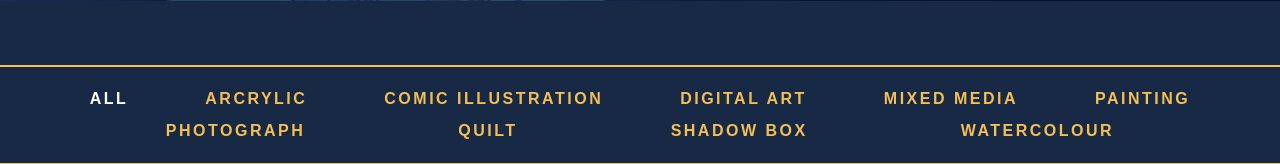
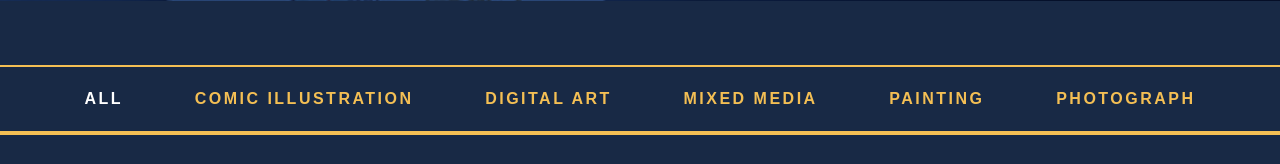
Before and after one commit to carissas086/flg, a PHP site: page / in a window 1280 px wide. Shown: the part 900-1064 px from the top of the page. Run offline with PHP 8.4, Linux system fonts and the light colour scheme; some libraries are stand-ins or nearby versions; some web fonts are replaced.

Commit message:
label adjustements

```diff
--- a/filters.php
+++ b/filters.php
@@ -15,16 +15,16 @@
 
         <!-- ==== EDIT MEDIUMS LIST ==== -->
                 <li class="is-selected" data-filter="*">All</li>
-                <li data-filter=".m-arcrylic">Arcrylic</li>
+                <!-- <li data-filter=".m-arcrylic">Arcrylic</li> -->
                 <li data-filter=".m-comic">Comic Illustration</li>
                 <!-- <li data-filter=".m-composite">Composite Photograph</li> -->
                 <li data-filter=".m-digitalart">Digital Art</li>
                 <li data-filter=".m-mixedmedia">Mixed Media</li>
                 <li data-filter=".m-painting">Painting</li>
                 <li data-filter=".m-photograph">Photograph</li>
-                <li data-filter=".m-quilt">Quilt</li>
-                <li data-filter=".m-shadowbox">Shadow Box</li>
-                <li data-filter=".m-watercolour">Watercolour</li>
+                <!-- <li data-filter=".m-quilt">Quilt</li>
+                <li data-filter=".m-shadowbox">Shadow Box</li> -->
+                <!-- <li data-filter=".m-watercolour">Watercolour</li> -->
                 <!-- <li data-filter=".m-3d">3D Illustration</li> -->
 
         </ul>
--- a/galleries/christmas22/christmas22artwork/christmas2201.php
+++ b/galleries/christmas22/christmas22artwork/christmas2201.php
@@ -1,5 +1,5 @@
 <!-- FLG1 -->
-<div class="grid-item g-christmas22 m-arcrylic a-001">
+<div class="grid-item g-christmas22 m-arcrylic m-painting a-001">
     <a href="#" aria-controls="aside" aria-expanded="false"
         class="tile" id="flg1">
         <img src="images/flg1_thumb_light.jpg" alt="Arcrylic painting on canvas">
--- a/galleries/christmas22/christmas22artwork/christmas2202.php
+++ b/galleries/christmas22/christmas22artwork/christmas2202.php
@@ -1,5 +1,5 @@
 <!-- FLG2 -->
-<div class="grid-item g-christmas22 m-arcrylic a-002">
+<div class="grid-item g-christmas22 m-arcrylic m-painting a-002">
     <a href="#" aria-controls="aside" aria-expanded="false"
         class="tile" id="flg2">
         <img src="images/flg2-1_thumb.jpg" alt="Arcrylic painting on canvas">
--- a/galleries/christmas22/christmas22artwork/christmas2203.php
+++ b/galleries/christmas22/christmas22artwork/christmas2203.php
@@ -1,5 +1,5 @@
 <!-- FLG3 -->
-<div class="grid-item g-christmas22 m-arcrylic a-002">
+<div class="grid-item g-christmas22 m-arcrylic m-painting a-002">
     <a href="#" aria-controls="aside" aria-expanded="false"
         class="tile" id="flg3">
         <img src="images/flg2-2_thumb.jpg" alt="Arcrylic painting on canvas">
--- a/galleries/christmas22/christmas22artwork/christmas2206.php
+++ b/galleries/christmas22/christmas22artwork/christmas2206.php
@@ -1,5 +1,5 @@
 <!-- FLG6 -->
-<div class="grid-item g-christmas22 m-arcrylic a-005">
+<div class="grid-item g-christmas22 m-arcrylic m-painting a-005">
     <a href="#" aria-controls="aside" aria-expanded="false"
         class="tile" id="flg6">
         <img src="images/flg6_thumb.jpg" alt="Arcrylic painting of the nativity">
--- a/galleries/christmas22/christmas22artwork/christmas2209.php
+++ b/galleries/christmas22/christmas22artwork/christmas2209.php
@@ -1,5 +1,5 @@
 <!-- FLG9 -->
-<div class="grid-item g-christmas22 m-watercolour a-008">
+<div class="grid-item g-christmas22 m-watercolour m-painting a-008">
     <a href="#" aria-controls="aside" aria-expanded="false"
         class="tile" id="flg9">
         <img src="images/flg9_thumb.jpg" alt="Watercolour painting on paper">
--- a/galleries/christmas22/christmas22artwork/christmas2210.php
+++ b/galleries/christmas22/christmas22artwork/christmas2210.php
@@ -1,5 +1,5 @@
 <!-- FLG10 -->
-<div class="grid-item g-christmas22 m-arcrylic a-010">
+<div class="grid-item g-christmas22 m-arcrylic m-painting a-010">
     <a href="#" aria-controls="aside" aria-expanded="false"
         class="tile" id="flg10">
         <img src="images/flg10_thumb.jpg" alt="Arcrylic painting on canvas of Bethelem">
--- a/galleries/christmas22/christmas22artwork/christmas2212.php
+++ b/galleries/christmas22/christmas22artwork/christmas2212.php
@@ -1,5 +1,5 @@
 <!-- FLG12 -->
-<div class="grid-item g-christmas22 m-quilt a-012">
+<div class="grid-item g-christmas22 m-quilt m-mixedmeida a-012">
     <a href="#" aria-controls="aside" aria-expanded="false"
         class="tile" id="flg12">
         <img src="images/flg12_thumb.jpg" alt="Photo of a decorative quilt depicting the nativity">
--- a/galleries/christmas22/christmas22artwork/christmas2213.php
+++ b/galleries/christmas22/christmas22artwork/christmas2213.php
@@ -1,14 +1,14 @@
 <!-- FLG13 -->
-<div class="grid-item g-christmas22 m-arcrylic a-013">
+<div class="grid-item g-christmas22 m-arcrylic m-painting a-013">
     <a href="#" aria-controls="aside" aria-expanded="false"
         class="tile" id="flg13">
-        <img src="images/flg13_thumb.jpg" alt="Arcrylic painting of the nativity on canvas">
+        <img src="images/flg13_thumb.jpg" alt="Arcrylic painting of the nativity">
 
         <!-- ==== FLG13 ASIDE ==== -->
             <div class="visually-hidden">
                 <div class="aside-img">
                     <div class="aside-top">
-                        <img src="images/flg13.jpg" alt="Arcrylic painting of the nativity on canvas">
+                        <img src="images/flg13.jpg" alt="Arcrylic painting of the nativity">
                     </div>
                 </div>
                 <div class="details panel-box is-flex">
--- a/galleries/christmas22/christmas22artwork/christmas2216.php
+++ b/galleries/christmas22/christmas22artwork/christmas2216.php
@@ -1,5 +1,5 @@
 <!-- FLG16 -->
-<div class="grid-item g-christmas22 m-arcrylic a-016">
+<div class="grid-item g-christmas22 m-arcrylic m-painting a-016">
     <a href="#" aria-controls="aside" aria-expanded="false"
         class="tile" id="flg16">
         <img src="images/flg16_thumb.jpg" alt="Arcrylic painting on canvas">
--- a/galleries/christmas22/christmas22artwork/christmas2217.php
+++ b/galleries/christmas22/christmas22artwork/christmas2217.php
@@ -1,5 +1,5 @@
 <!-- FLG17 -->
-<div class="grid-item g-christmas22 m-arcrylic a-017">
+<div class="grid-item g-christmas22 m-arcrylic m-painting a-017">
     <a href="#" aria-controls="aside" aria-expanded="false"
         class="tile" id="flg17">
         <img src="images/flg17_thumb.jpg" alt="Arcrylic painting of the nativity on canvas">
--- a/galleries/christmas22/christmas22artwork/christmas2218.php
+++ b/galleries/christmas22/christmas22artwork/christmas2218.php
@@ -1,5 +1,5 @@
 <!-- FLG18 -->
-<div class="grid-item g-christmas22 m-arcrylic a-018">
+<div class="grid-item g-christmas22 m-arcrylic m-painting a-018">
     <a href="#" aria-controls="aside" aria-expanded="false"
         class="tile" id="flg18">
         <img src="images/flg18_thumb.jpg" alt="Arcrylic painting of a stork and a baby stork on canvas">
--- a/galleries/christmas22/christmas22artwork/christmas2221.php
+++ b/galleries/christmas22/christmas22artwork/christmas2221.php
@@ -1,5 +1,5 @@
 <!-- FLG21 -->
-<div class="grid-item g-christmas22 m-shadowbox a-019">
+<div class="grid-item g-christmas22 m-shadowbox m-mixedmedia a-019">
     <a href="#" aria-controls="aside" aria-expanded="false"
         class="tile" id="flg21">
         <img src="images/flg21_thumb.jpg" alt="Shadow box of the nativity">
--- a/galleries/christmas22/christmas22artwork/christmas2222.php
+++ b/galleries/christmas22/christmas22artwork/christmas2222.php
@@ -1,5 +1,5 @@
 <!-- FLG22 -->
-<div class="grid-item g-christmas22 m-mixedmedia a-020">
+<div class="grid-item g-christmas22 m-digitalart a-020">
     <a href="#" aria-controls="aside" aria-expanded="false"
         class="tile" id="flg22">
         <img src="images/flg22_thumb.jpg" alt="Mixed media image of a star">
@@ -14,7 +14,7 @@
                 <div class="details panel-box is-flex">
                     <div class="aside-text">
                         <!-- <h3 class="head-font christmas22-header">XX</h3> -->
-                        <p class="medium italics bold">Mixed Media</p>
+                        <p class="medium italics bold">Digital Art</p>
                         <p>This digital image is a combination of two photos taken from Lights of Hope display at downtown's St. Paul's Hospital. The stars, the lights and the word hope attracted me. The star reminded me of Jesus' birth. He is the Light of the world and our hope. It is quite difficult to understand why the one true God had chosen to come to earth even though He knew the suffering He would endure, yet that fact is important to all of life.</p>
                         <div class="verse-box">
                             <p class="verse"><sup>1 </sup>I will give thanks to you, LORD, with all my heart; I will tell of all your wonderful deeds.</p>
--- a/index.php
+++ b/index.php
@@ -79,11 +79,11 @@
 
         <!-- ==== ABOUT ==== -->
             <section id="ack" class="is-flex flex-centers">
-                <h3>Land Acknowledgement</h3>
+                <!-- <h3>Land Acknowledgement</h3> -->
                     <div class="italics land-ack">
                         <p>Fraser Lands Gallery would like to acknowledge that we are seated on the unceded traditional territories of the Musqueam, Squamish and Tsleil-Waututh Nations and their People.</p>
                         <p>The term unceded means that the land we reside on was never legally given up by its original inhabitants, the First Nations peoples, through treaty or other agreement.</p>
-                        <p>We, Fraser Lands Gallery, recognize this fact (truth) alongside the Indigenous peoples who have occupied and stewarded this land since time immemorial.</p>
+                        <p>We, Fraser Lands Gallery, recognize this truth alongside the Indigenous peoples who have occupied and stewarded this land since time immemorial.</p>
                     </div>
             </section>
             <section id="about" class="is-flex flex-centers">
```
Also changed, not shown: README.md.
